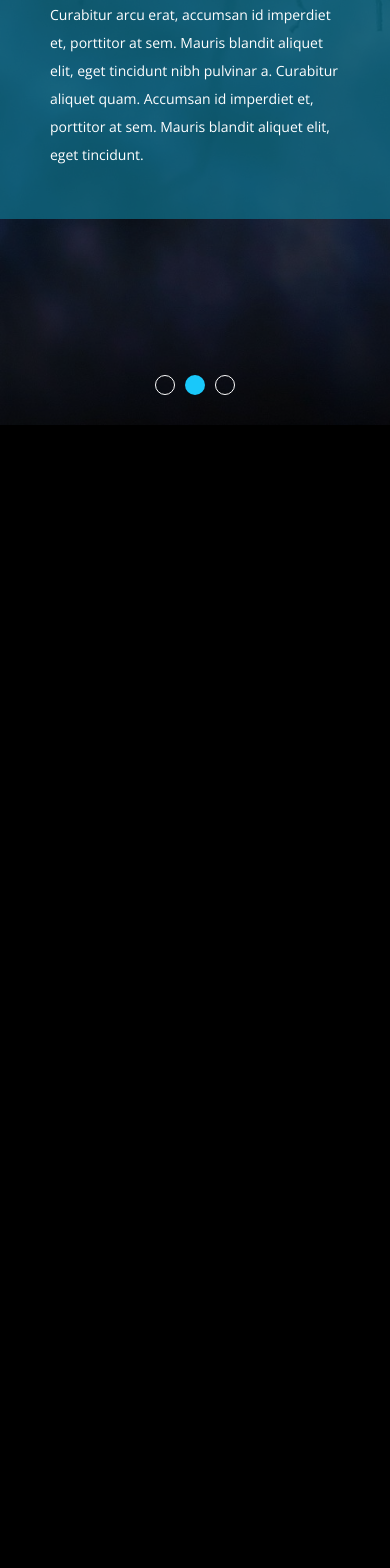
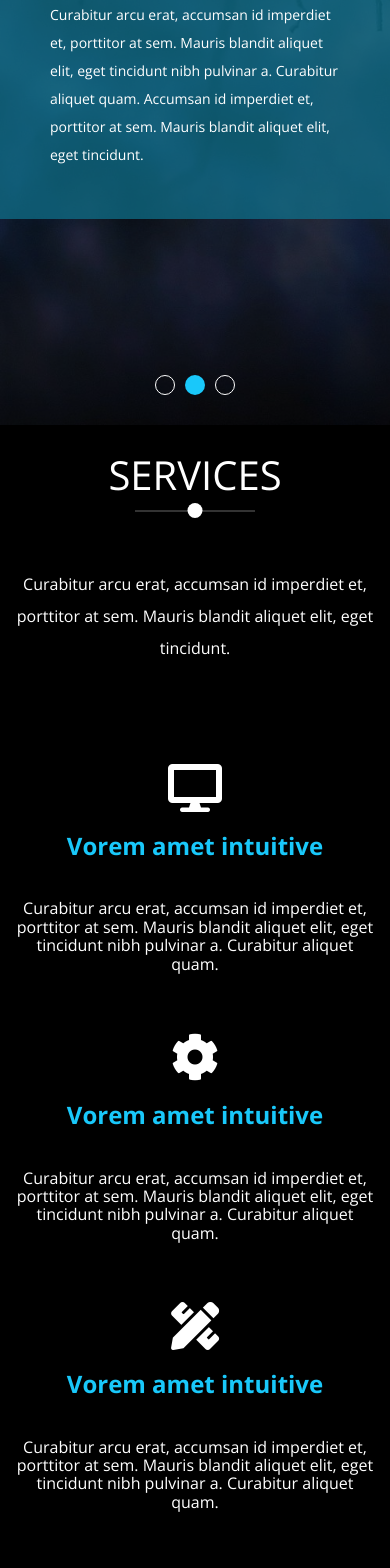
Before and after one commit to BundyBujet/-Elzero_Temp_2, a plain HTML site: page index.html in a window 390 px wide. Shown: the part 419-1987 px from the top of the page. Before the commit the page ends 844 px from the top, so only its background shows below. Drawn offline with nearby package versions, Linux system fonts and the light colour scheme.

Commit message:
add services section

```diff
--- a/css/master.css
+++ b/css/master.css
@@ -48,6 +48,47 @@ ul {
   }
 }
 /* End Global Rules */
+/* Start Component */
+.main-heading {
+  text-align: center;
+}
+.main-heading h1 {
+  color: white;
+  font-weight: normal;
+  font-size: 40px;
+  position: relative;
+  margin-bottom: 70px;
+  text-transform: uppercase;
+}
+.main-heading h1::after {
+  content: "";
+  position: absolute;
+  width: 15px;
+  height: 15px;
+  background-color: white;
+  left: 50%;
+  border-radius: 50%;
+  transform: translateX(-50%);
+  bottom: -45%;
+}
+.main-heading h1::before {
+  content: "";
+  position: absolute;
+  left: 50%;
+  height: 2px;
+  background-color: #333;
+  width: 120px;
+  transform: translateX(-50%);
+  bottom: -30%;
+}
+.main-heading p {
+  color: white;
+  width: 550px;
+  max-width: 100%;
+  margin: 0px auto 100px;
+  line-height: 2;
+}
+/* End Component */
 /* Start Header */
 header {
   position: absolute;
@@ -142,14 +183,14 @@ header nav .toggle-menu {
 
 /* End Header */
 /* Start Landing */
-.landing {
+#landing {
   min-height: 100vh;
   background-color: #1f2021;
   background-image: url(../image/landing.jpg);
   background-size: cover;
   position: relative;
 }
-.landing .overlay {
+#landing .overlay {
   position: absolute;
   width: 100%;
   height: 100%;
@@ -157,7 +198,7 @@ header nav .toggle-menu {
   left: 0;
   background-color: rgb(0 0 0 / 50%);
 }
-.landing .text {
+#landing .text {
   position: absolute;
   left: 0;
   top: 50%;
@@ -169,45 +210,45 @@ header nav .toggle-menu {
   background-color: rgb(15 116 143 / 70%);
   padding: 50px;
 }
-.landing .content {
+#landing .content {
   max-width: 500px;
 }
 @media (max-width: 768px) {
-  .landing .text {
+  #landing .text {
     width: 100%;
   }
-  .landing .content {
+  #landing .content {
     max-width: 100%;
   }
 }
-.landing .content h2 {
+#landing .content h2 {
   font-size: 32px;
   font-weight: normal;
   margin-bottom: 20px;
   line-height: 1.5;
 }
-.landing .content p {
+#landing .content p {
   font-size: 14px;
   line-height: 2;
 }
-.landing .change-background {
+#landing .change-background {
   position: absolute;
   top: 50%;
   transform: translate(-50%);
   color: white;
 }
 @media (max-width: 768px) {
-  .landing .change-background {
+  #landing .change-background {
     display: none;
   }
 }
-.landing .fa-angle-left {
+#landing .fa-angle-left {
   left: 30px;
 }
-.landing .fa-angle-right {
+#landing .fa-angle-right {
   right: 30px;
 }
-.landing .bullets {
+#landing .bullets {
   position: absolute;
   left: 50%;
   transform: translateX(-50%);
@@ -216,16 +257,53 @@ header nav .toggle-menu {
   width: 5rem;
   justify-content: space-between;
 }
-.landing .bullets li {
+#landing .bullets li {
   width: 20px;
   height: 20px;
   border: 1px solid white;
   border-radius: 50%;
 }
-.landing .bullets li.active {
+#landing .bullets li.active {
   background-color: var(--main-color);
   margin: 0px;
   border: none;
 }
 
 /* End Landing */
+/* Start Services */
+#services .container .services-container {
+  color: white;
+  display: grid;
+  grid-template-columns: repeat(auto-fill, minmax(450px, 1fr));
+  column-gap: 40px;
+  row-gap: 60px;
+}
+#services .container .services-container .srvc-box {
+  display: flex;
+}
+
+#services .container .services-container .srvc-box .text h2 {
+  color: var(--main-color);
+  margin-bottom: 40px;
+}
+#services .container .services-container .srvc-box i {
+  margin-right: 40px;
+}
+@media (max-width: 768px) {
+  #services .container .services-container {
+    display: block;
+  }
+  #services .container .services-container .srvc-box {
+    display: flex;
+    flex-direction: column;
+    text-align: center;
+  }
+  #services .container .services-container .srvc-box:not(:last-child) {
+    margin-bottom: 60px;
+  }
+  #services .container .services-container .srvc-box i {
+    margin-right: 0px;
+    margin-bottom: 20px;
+  }
+}
+/* End Services */
--- a/index.html
+++ b/index.html
@@ -43,7 +43,7 @@
     </header>
     <!-- End Header -->
     <!-- Start Landing -->
-    <section class="landing">
+    <section id="landing">
       <div class="overlay"></div>
       <div class="text">
         <div class="content">
@@ -65,5 +65,64 @@
       </ul>
     </section>
     <!-- End Landing -->
+    <!-- Start Services -->
+    <section id="services">
+      <div class="container">
+        <div class="main-heading">
+          <h1>Services</h1>
+          <p>
+            Curabitur arcu erat, accumsan id imperdiet et, porttitor at sem.
+            Mauris blandit aliquet elit, eget tincidunt.
+          </p>
+        </div>
+        <div class="services-container">
+          <div class="srvc-box">
+            <i class="fas fa-desktop fa-3x"></i>
+            <div class="text">
+              <h2>Vorem amet intuitive</h2>
+              <p>
+                Curabitur arcu erat, accumsan id imperdiet et, porttitor at sem.
+                Mauris blandit aliquet elit, eget tincidunt nibh pulvinar a.
+                Curabitur aliquet quam.
+              </p>
+            </div>
+          </div>
+          <div class="srvc-box">
+            <i class="fas fa-cog fa-3x"></i>
+            <div class="text">
+              <h2>Vorem amet intuitive</h2>
+              <p>
+                Curabitur arcu erat, accumsan id imperdiet et, porttitor at sem.
+                Mauris blandit aliquet elit, eget tincidunt nibh pulvinar a.
+                Curabitur aliquet quam.
+              </p>
+            </div>
+          </div>
+          <div class="srvc-box">
+            <i class="fas fa-pencil-ruler fa-3x"></i>
+            <div class="text">
+              <h2>Vorem amet intuitive</h2>
+              <p>
+                Curabitur arcu erat, accumsan id imperdiet et, porttitor at sem.
+                Mauris blandit aliquet elit, eget tincidunt nibh pulvinar a.
+                Curabitur aliquet quam.
+              </p>
+            </div>
+          </div>
+          <div class="srvc-box">
+            <i class="fas fa-camera fa-3x"></i>
+            <div class="text">
+              <h2>Vorem amet intuitive</h2>
+              <p>
+                Curabitur arcu erat, accumsan id imperdiet et, porttitor at sem.
+                Mauris blandit aliquet elit, eget tincidunt nibh pulvinar a.
+                Curabitur aliquet quam.
+              </p>
+            </div>
+          </div>
+        </div>
+      </div>
+    </section>
+    <!-- End Services -->
   </body>
 </html>
```
